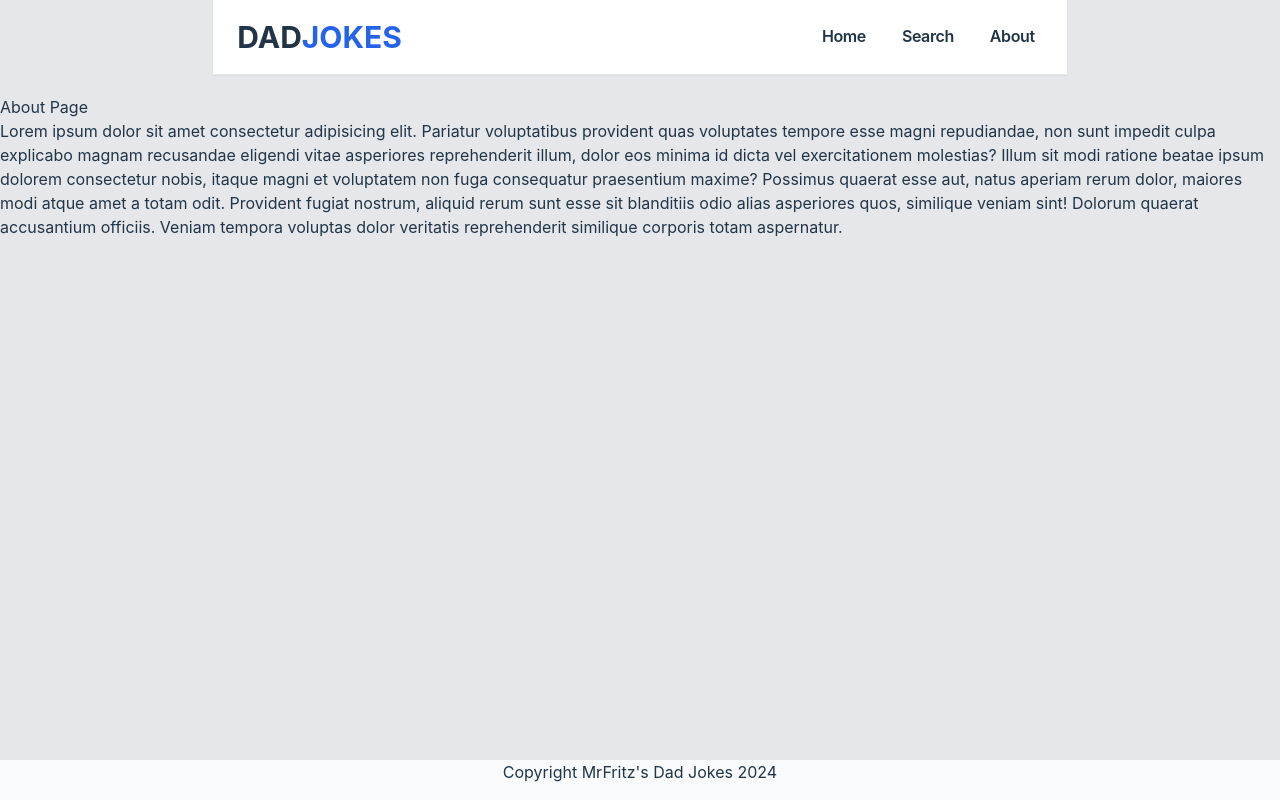
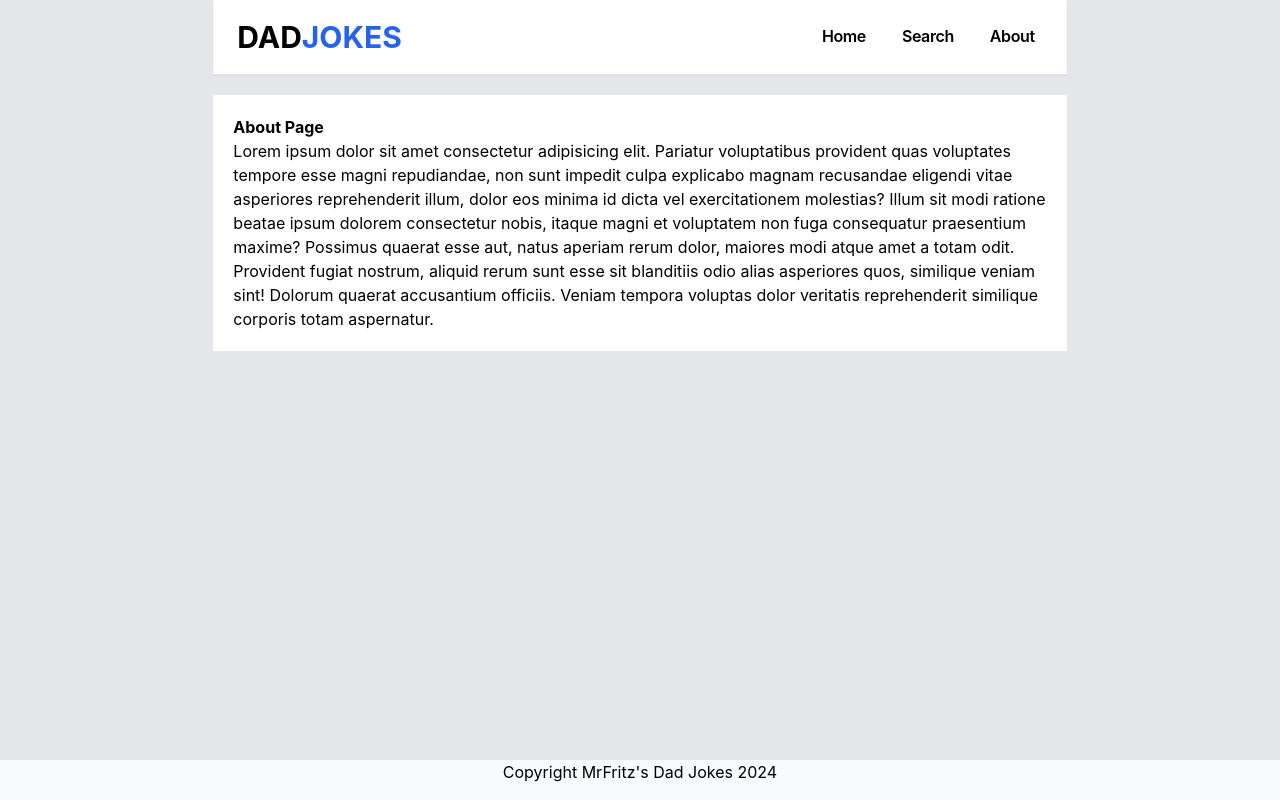
Before and after one commit to mrfritzg/dadjokes, a React (Vite) app in the folder client/: page /about in a window 1280 px wide. Built offline with nearby package versions, Linux system fonts and the light colour scheme.

Commit message:
added css

```diff
--- a/client/src/index.css
+++ b/client/src/index.css
@@ -7,8 +7,8 @@
   line-height: 1.5;
   font-weight: 400;
 
-  color: #213547;
-  background-color: #ffffff;
+  /* color: #213547; */
+  /* background-color: #ffffff; */
 
   font-synthesis: none;
   text-rendering: optimizeLegibility;
@@ -19,3 +19,19 @@
 * {
   box-sizing: border-box;
 }
+
+.jokeItem {
+  /* margin-bottom: 5px; */
+  border-bottom: #213547 1px solid;
+  line-height: 1.5em;
+  letter-spacing: 2px;
+  font-weight: 300;
+  /* font-size: 1.5em; */
+  padding: 2px 10px;
+}
+
+.jokeItem:hover {
+  background-color: #cccccc;
+  cursor: pointer;
+  font-weight: 600;
+}
--- a/client/src/pages/About.jsx
+++ b/client/src/pages/About.jsx
@@ -1,24 +1,22 @@
 const About = () => {
   return (
-    <main>
-      <h1>About Page</h1>
-      <section className="about section1">
-        <div>
-          <p>
-            Lorem ipsum dolor sit amet consectetur adipisicing elit. Pariatur
-            voluptatibus provident quas voluptates tempore esse magni
-            repudiandae, non sunt impedit culpa explicabo magnam recusandae
-            eligendi vitae asperiores reprehenderit illum, dolor eos minima id
-            dicta vel exercitationem molestias? Illum sit modi ratione beatae
-            ipsum dolorem consectetur nobis, itaque magni et voluptatem non fuga
-            consequatur praesentium maxime? Possimus quaerat esse aut, natus
-            aperiam rerum dolor, maiores modi atque amet a totam odit. Provident
-            fugiat nostrum, aliquid rerum sunt esse sit blanditiis odio alias
-            asperiores quos, similique veniam sint! Dolorum quaerat accusantium
-            officiis. Veniam tempora voluptas dolor veritatis reprehenderit
-            similique corporis totam aspernatur.
-          </p>
-        </div>
+    <main className="bg-white p-5 md:w-2/3 mx-auto">
+      <h1 className="font-bold">About Page</h1>
+      <section>
+        <p>
+          Lorem ipsum dolor sit amet consectetur adipisicing elit. Pariatur
+          voluptatibus provident quas voluptates tempore esse magni repudiandae,
+          non sunt impedit culpa explicabo magnam recusandae eligendi vitae
+          asperiores reprehenderit illum, dolor eos minima id dicta vel
+          exercitationem molestias? Illum sit modi ratione beatae ipsum dolorem
+          consectetur nobis, itaque magni et voluptatem non fuga consequatur
+          praesentium maxime? Possimus quaerat esse aut, natus aperiam rerum
+          dolor, maiores modi atque amet a totam odit. Provident fugiat nostrum,
+          aliquid rerum sunt esse sit blanditiis odio alias asperiores quos,
+          similique veniam sint! Dolorum quaerat accusantium officiis. Veniam
+          tempora voluptas dolor veritatis reprehenderit similique corporis
+          totam aspernatur.
+        </p>
       </section>
     </main>
   );
--- a/client/src/pages/Search.jsx
+++ b/client/src/pages/Search.jsx
@@ -21,7 +21,7 @@ const Search = () => {
   }, [search]);
 
   return (
-    <main>
+    <main className="bg-white p-5 md:w-2/3 mx-auto">
       <section className="section1">
         <h1>SEARCH JOKES</h1>
         <input
@@ -31,7 +31,7 @@ const Search = () => {
         />
       </section>
 
-      <section className="searchResults">
+      <section className="">
         {jokes ? (
           jokes.map((item) => (
             <div className="jokeItem" key={item.id}>
```
